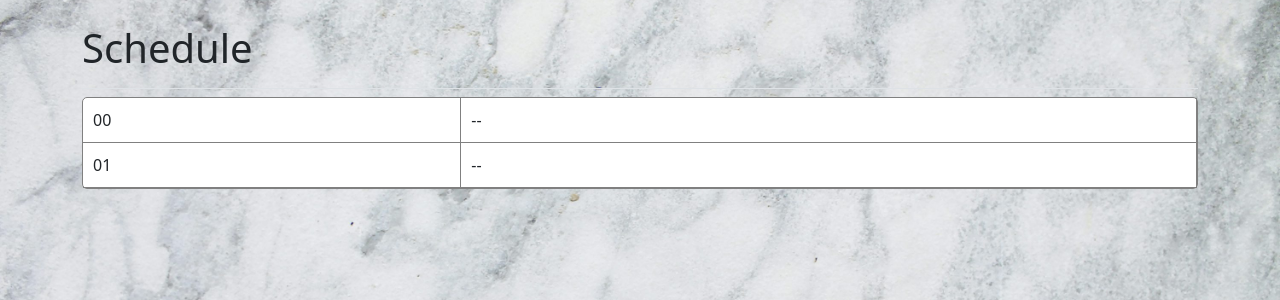
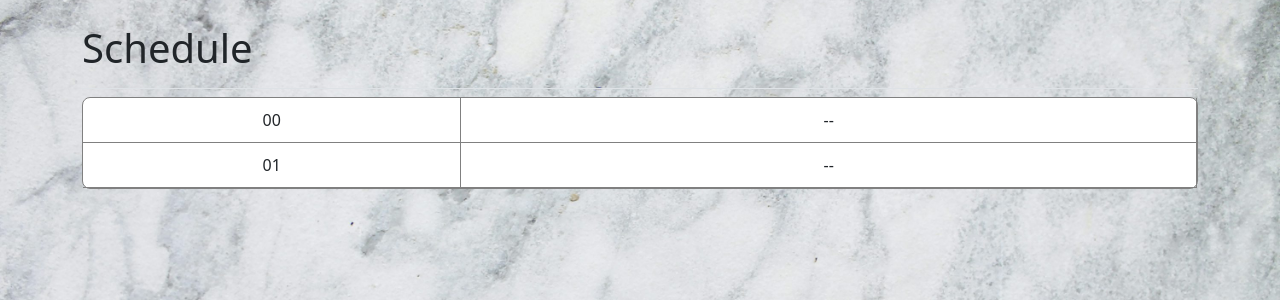
Before and after one commit to 49M/Developian_Web, a Django app: page /schedule/ in a window 1280 px wide. Shown: the part 66-366 px from the top of the page. Run offline with Django 5.2, Linux system fonts and the light colour scheme; a user stored in the database is signed in; some libraries are stand-ins or nearby versions.

Commit message:
Update schedule.html

```diff
--- a/developian/templates/developian/schedule.html
+++ b/developian/templates/developian/schedule.html
@@ -7,13 +7,13 @@
 {% endblock page_header %}
 
 {% block content %}
-  <div class="container" style="background-color: white; border: 1px solid grey; border-radius: 5px;">
+  <div class="container" style="background-color: white; border: 1px solid grey; border-radius: 8px;">
       <div class="row">
-        <div class="col" style="flex: 1; border-right: 1px solid grey; padding: 10px; border-bottom: 1px solid grey;">00</div>
-        <div class="col" style="flex: 2; border-right: 1px solid grey; padding: 10px; border-bottom: 1px solid grey;">--</div>
+        <div class="col" style="flex: 1; border-right: 1px solid grey; padding: 10px; border-bottom: 1px solid grey; text-align: center;">00</div>
+        <div class="col" style="flex: 2; border-right: 1px solid grey; padding: 10px; border-bottom: 1px solid grey; text-align: center;">--</div>
         <div class="w-100"></div>
-        <div class="col" style="flex: 1; border-right: 1px solid grey; padding: 10px; border-bottom: 1px solid grey;">01</div>
-        <div class="col" style="flex: 2; border-right: 1px solid grey; padding: 10px; border-bottom: 1px solid grey;">--</div>
+        <div class="col" style="flex: 1; border-right: 1px solid grey; padding: 10px; border-bottom: 1px solid grey; text-align: center;">01</div>
+        <div class="col" style="flex: 2; border-right: 1px solid grey; padding: 10px; border-bottom: 1px solid grey; text-align: center;">--</div>
       </div>
   </div>
 {% endblock content %}
```
